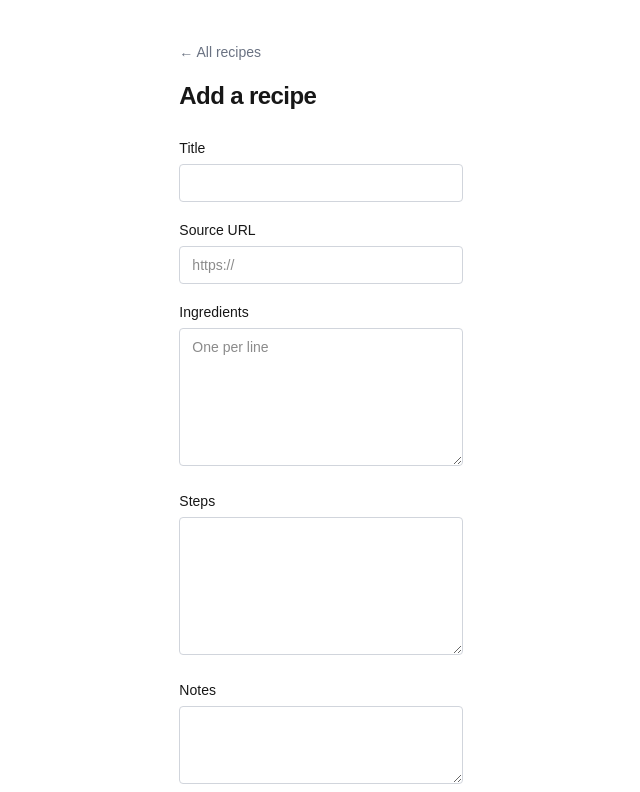
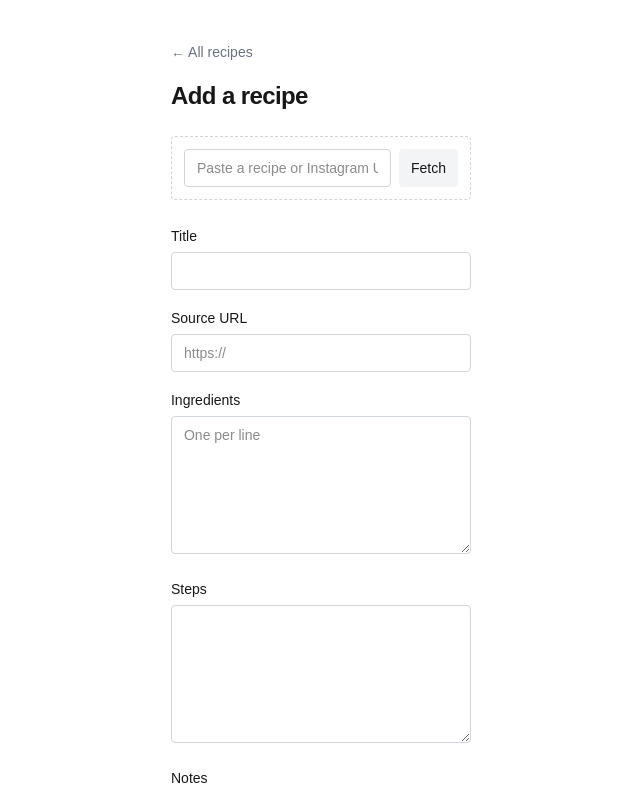
Before and after one commit to agathaco/recipe-fetcher, a Next.js app: page /recipes/new in a window 1280 px wide. Shown: the top 792 px of the page, without its empty margins (319-959 px from the left). Built offline with nearby package versions, Linux system fonts and the light colour scheme; no server answers.

Commit message:
Day 7: URL capture (JSON-LD web recipes, Instagram oEmbed, fallback to manual)

```diff
--- a/app/lib/actions.ts
+++ b/app/lib/actions.ts
@@ -6,6 +6,7 @@ import { redirect } from "next/navigation";
 
 import { db } from "@/db";
 import { recipes } from "@/db/schema";
+import { captureFromInstagramUrl, captureFromWebUrl, isInstagramUrl } from "@/app/lib/capture";
 
 // Everything in this file runs only on the server. It is imported by forms and
 // invoked over the network as a POST, so it must validate its own input.
@@ -30,7 +31,8 @@ export async function createRecipe(formData: FormData) {
     .values({
       title,
       sourceUrl: strOrNull(formData.get("sourceUrl")),
-      sourceType: "manual",
+      sourceType: strOrNull(formData.get("sourceType")) ?? "manual",
+      imageUrl: strOrNull(formData.get("imageUrl")),
       ingredients: strOrNull(formData.get("ingredients")),
       steps: strOrNull(formData.get("steps")),
       notes: strOrNull(formData.get("notes")),
@@ -78,3 +80,34 @@ export async function deleteRecipe(id: string) {
   revalidatePath("/");
   redirect("/");
 }
+
+// The "paste a URL" mini-form on the add-recipe page. This never writes to
+// the database itself: it fetches, tries to extract a recipe, and hands
+// whatever it found to the real add-recipe form via the URL, as searchParams.
+// If nothing was found, every field is simply absent and the form is empty,
+// the "paste it yourself" rung of the fallback ladder.
+export async function importFromUrl(formData: FormData) {
+  const url = str(formData.get("importUrl"));
+  const params = new URLSearchParams();
+
+  if (url) {
+    const instagram = isInstagramUrl(url);
+    const captured = instagram ? await captureFromInstagramUrl(url) : await captureFromWebUrl(url);
+
+    params.set("sourceUrl", url);
+    params.set("sourceType", instagram ? "instagram" : "web");
+    if (!captured) {
+      params.set("importFailed", "1");
+    } else {
+      if (captured.title) params.set("title", captured.title);
+      if (captured.ingredients) params.set("ingredients", captured.ingredients);
+      if (captured.steps) params.set("steps", captured.steps);
+      if (captured.notes) params.set("notes", captured.notes);
+      if (captured.imageUrl) params.set("imageUrl", captured.imageUrl);
+    }
+  }
+
+  // redirect() throws internally, so it must run outside any try/catch —
+  // catching it here would swallow the redirect instead of performing it.
+  redirect(`/recipes/new?${params.toString()}`);
+}
--- /dev/null
+++ b/app/lib/capture.ts
@@ -0,0 +1,135 @@
+// Server-side recipe capture. Two independent attempts, each allowed to fail
+// quietly: a bad site, a dead link, or a locked-down oEmbed endpoint should
+// never crash the page, only mean "the form comes up empty, paste it yourself."
+
+type CapturedRecipe = {
+  title?: string;
+  ingredients?: string;
+  steps?: string;
+  notes?: string;
+  imageUrl?: string;
+};
+
+function extractJsonLdBlocks(html: string): unknown[] {
+  const blocks: unknown[] = [];
+  // Attribute quoting is inconsistent in the wild (some sites, notably
+  // WordPress/Yoast, emit type=application/ld+json with no quotes at all),
+  // so quotes around the type value are optional here.
+  const scriptTag = /<script[^>]*type=["']?application\/ld\+json["']?[^>]*>([\s\S]*?)<\/script>/gi;
+  let match: RegExpExecArray | null;
+  while ((match = scriptTag.exec(html))) {
+    try {
+      blocks.push(JSON.parse(match[1].trim()));
+    } catch {
+      // one malformed script tag on the page; skip it, keep looking
+    }
+  }
+  return blocks;
+}
+
+// Recipe JSON-LD can be a single object, an array of objects, or nested
+// under an "@graph" array (common when a page also declares its own
+// Organization/WebSite schema alongside the recipe).
+function findRecipeNode(nodes: unknown[]): Record<string, unknown> | null {
+  for (const node of nodes) {
+    const candidates = Array.isArray(node) ? node : [node];
+    for (const candidate of candidates) {
+      if (!candidate || typeof candidate !== "object") continue;
+      const record = candidate as Record<string, unknown>;
+      const graph = record["@graph"];
+      if (Array.isArray(graph)) {
+        const found = findRecipeNode(graph);
+        if (found) return found;
+      }
+      const type = record["@type"];
+      const types = Array.isArray(type) ? type : [type];
+      if (types.includes("Recipe")) return record;
+    }
+  }
+  return null;
+}
+
+// recipeIngredient is a string array. recipeInstructions varies a lot in
+// practice: a plain string, an array of strings, or an array of HowToStep
+// objects with a "text" field. Flatten whatever shape shows up to one
+// newline-separated block, matching how ingredients/steps are stored.
+function toLines(value: unknown): string {
+  if (!value) return "";
+  if (typeof value === "string") return value;
+  if (Array.isArray(value)) {
+    return value
+      .map((item) => {
+        if (typeof item === "string") return item;
+        if (item && typeof item === "object") {
+          const obj = item as Record<string, unknown>;
+          return (obj.text as string) ?? (obj.name as string) ?? "";
+        }
+        return "";
+      })
+      .filter(Boolean)
+      .join("\n");
+  }
+  return "";
+}
+
+function firstImageUrl(image: unknown): string | undefined {
+  if (!image) return undefined;
+  if (typeof image === "string") return image;
+  if (Array.isArray(image)) return firstImageUrl(image[0]);
+  if (typeof image === "object") return (image as Record<string, unknown>).url as string;
+  return undefined;
+}
+
+export async function captureFromWebUrl(url: string): Promise<CapturedRecipe | null> {
+  try {
+    const res = await fetch(url, {
+      headers: { "User-Agent": "Mozilla/5.0 (compatible; recipe-fetcher/0.1)" },
+    });
+    if (!res.ok) return null;
+
+    const html = await res.text();
+    const recipe = findRecipeNode(extractJsonLdBlocks(html));
+    if (!recipe) return null;
+
+    return {
+      title: typeof recipe.name === "string" ? recipe.name : undefined,
+      ingredients: toLines(recipe.recipeIngredient) || undefined,
+      steps: toLines(recipe.recipeInstructions) || undefined,
+      notes: typeof recipe.description === "string" ? recipe.description : undefined,
+      imageUrl: firstImageUrl(recipe.image),
+    };
+  } catch {
+    // network error, timeout, non-HTML response, the site blocked us, etc.
+    return null;
+  }
+}
+
+export async function captureFromInstagramUrl(url: string): Promise<CapturedRecipe | null> {
+  try {
+    // Instagram's public oEmbed access has been restricted for years and
+    // commonly requires an approved app token. This is left calling the
+    // plain endpoint on purpose: it is expected to fail more often than not,
+    // which is exactly the case the fallback ladder exists for.
+    const res = await fetch(`https://api.instagram.com/oembed?url=${encodeURIComponent(url)}`);
+    if (!res.ok) return null;
+
+    const data = (await res.json()) as { title?: string; thumbnail_url?: string };
+    const caption = data.title;
+
+    return {
+      title: caption ? caption.slice(0, 80) : undefined,
+      notes: caption,
+      imageUrl: data.thumbnail_url,
+    };
+  } catch {
+    return null;
+  }
+}
+
+export function isInstagramUrl(url: string): boolean {
+  try {
+    return new URL(url).hostname.includes("instagram.com");
+  } catch {
+    return false;
+  }
+}
--- a/app/recipes/new/page.tsx
+++ b/app/recipes/new/page.tsx
@@ -1,10 +1,24 @@
 import Link from "next/link";
 
-import { createRecipe } from "@/app/lib/actions";
+import { createRecipe, importFromUrl } from "@/app/lib/actions";
 
 export const metadata = { title: "Add a recipe" };
+export const dynamic = "force-dynamic";
 
-export default function NewRecipePage() {
+function field(
+  value: string | string[] | undefined,
+): string | undefined {
+  return typeof value === "string" ? value : undefined;
+}
+
+export default async function NewRecipePage({
+  searchParams,
+}: {
+  searchParams: Promise<Record<string, string | string[] | undefined>>;
+}) {
+  const params = await searchParams;
+  const importFailed = field(params.importFailed) === "1";
+
   return (
     <main className="mx-auto max-w-2xl px-4 py-10">
       <Link href="/" className="text-sm text-gray-500 hover:underline">
@@ -12,13 +26,51 @@ export default function NewRecipePage() {
       </Link>
       <h1 className="mt-4 text-2xl font-semibold tracking-tight">Add a recipe</h1>
 
+      {/* Fetches server-side, then redirects back here with whatever it found
+          as query params. This form and the one below are deliberately separate
+          Server Actions: importing and saving are different mutations. */}
+      <form
+        action={importFromUrl}
+        className="mt-6 flex gap-2 rounded border border-dashed border-gray-300 p-3"
+      >
+        <input
+          name="importUrl"
+          type="url"
+          placeholder="Paste a recipe or Instagram URL"
+          className="flex-1 rounded border border-gray-300 px-3 py-2 text-sm"
+        />
+        <button
+          type="submit"
+          className="shrink-0 rounded bg-gray-100 px-3 py-2 text-sm font-medium hover:bg-gray-200"
+        >
+          Fetch
+        </button>
+      </form>
+      {importFailed && (
+        <p className="mt-2 text-sm text-amber-700">
+          Couldn&apos;t find a recipe at that link. Paste it in below instead.
+        </p>
+      )}
+      {field(params.imageUrl) && (
+        // eslint-disable-next-line @next/next/no-img-element -- external, unoptimized preview only
+        <img
+          src={field(params.imageUrl)}
+          alt=""
+          className="mt-3 h-32 w-32 rounded object-cover"
+        />
+      )}
+
       {/* Plain form + Server Action: submits even with JS disabled. */}
       <form action={createRecipe} className="mt-6 space-y-4">
+        <input type="hidden" name="sourceType" value={field(params.sourceType) ?? "manual"} />
+        <input type="hidden" name="imageUrl" value={field(params.imageUrl) ?? ""} />
+
         <label className="block">
           <span className="text-sm font-medium">Title</span>
           <input
             name="title"
             required
+            defaultValue={field(params.title)}
             className="mt-1 w-full rounded border border-gray-300 px-3 py-2 text-sm"
           />
         </label>
@@ -28,6 +80,7 @@ export default function NewRecipePage() {
           <input
             name="sourceUrl"
             type="url"
+            defaultValue={field(params.sourceUrl)}
             placeholder="https://"
             className="mt-1 w-full rounded border border-gray-300 px-3 py-2 text-sm"
           />
@@ -38,6 +91,7 @@ export default function NewRecipePage() {
           <textarea
             name="ingredients"
             rows={6}
+            defaultValue={field(params.ingredients)}
             placeholder="One per line"
             className="mt-1 w-full rounded border border-gray-300 px-3 py-2 text-sm"
           />
@@ -48,6 +102,7 @@ export default function NewRecipePage() {
           <textarea
             name="steps"
             rows={6}
+            defaultValue={field(params.steps)}
             className="mt-1 w-full rounded border border-gray-300 px-3 py-2 text-sm"
           />
         </label>
@@ -57,6 +112,7 @@ export default function NewRecipePage() {
           <textarea
             name="notes"
             rows={3}
+            defaultValue={field(params.notes)}
             className="mt-1 w-full rounded border border-gray-300 px-3 py-2 text-sm"
           />
         </label>
```
Also changed, not shown: 2 other files (tests, documents, lock files or other folders).
